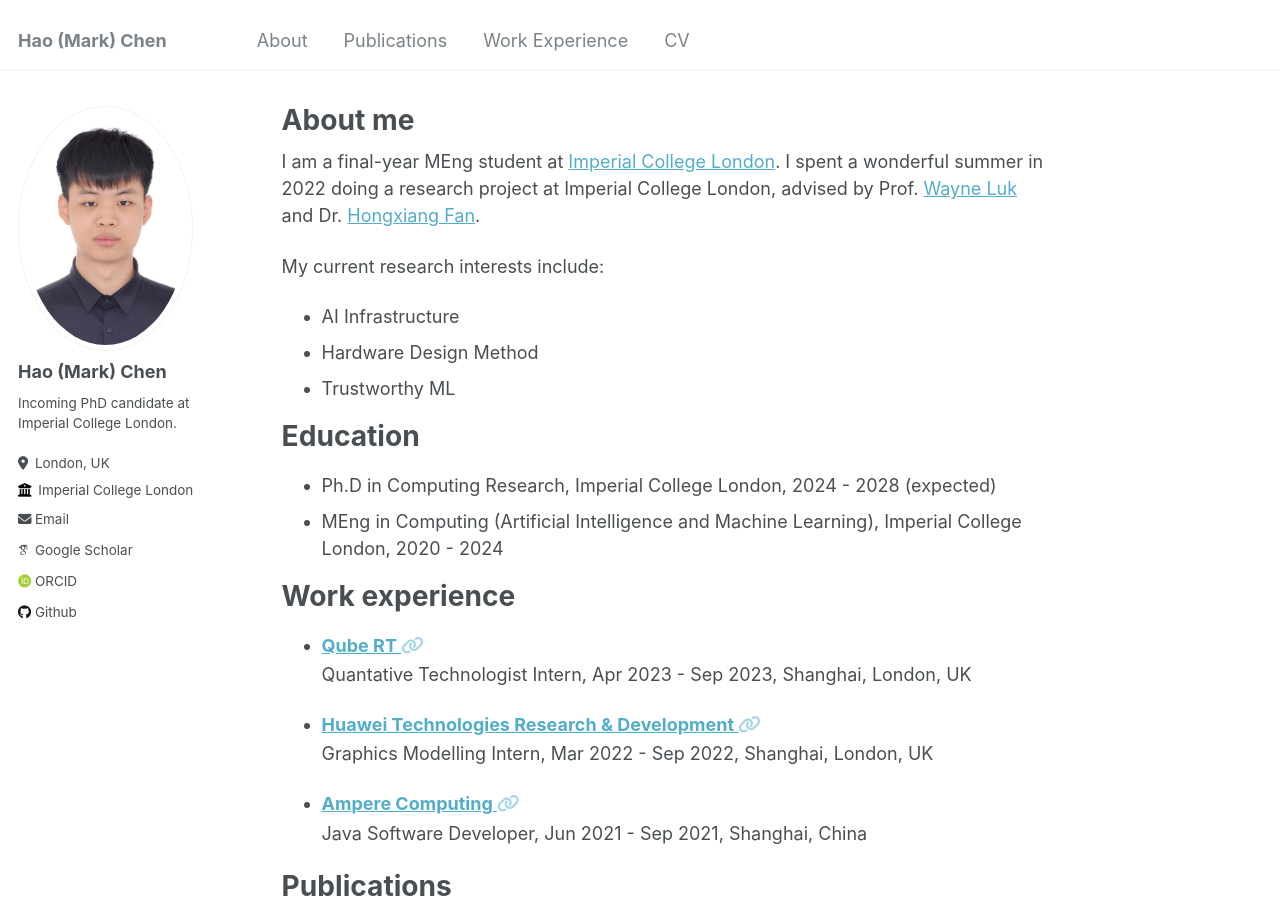
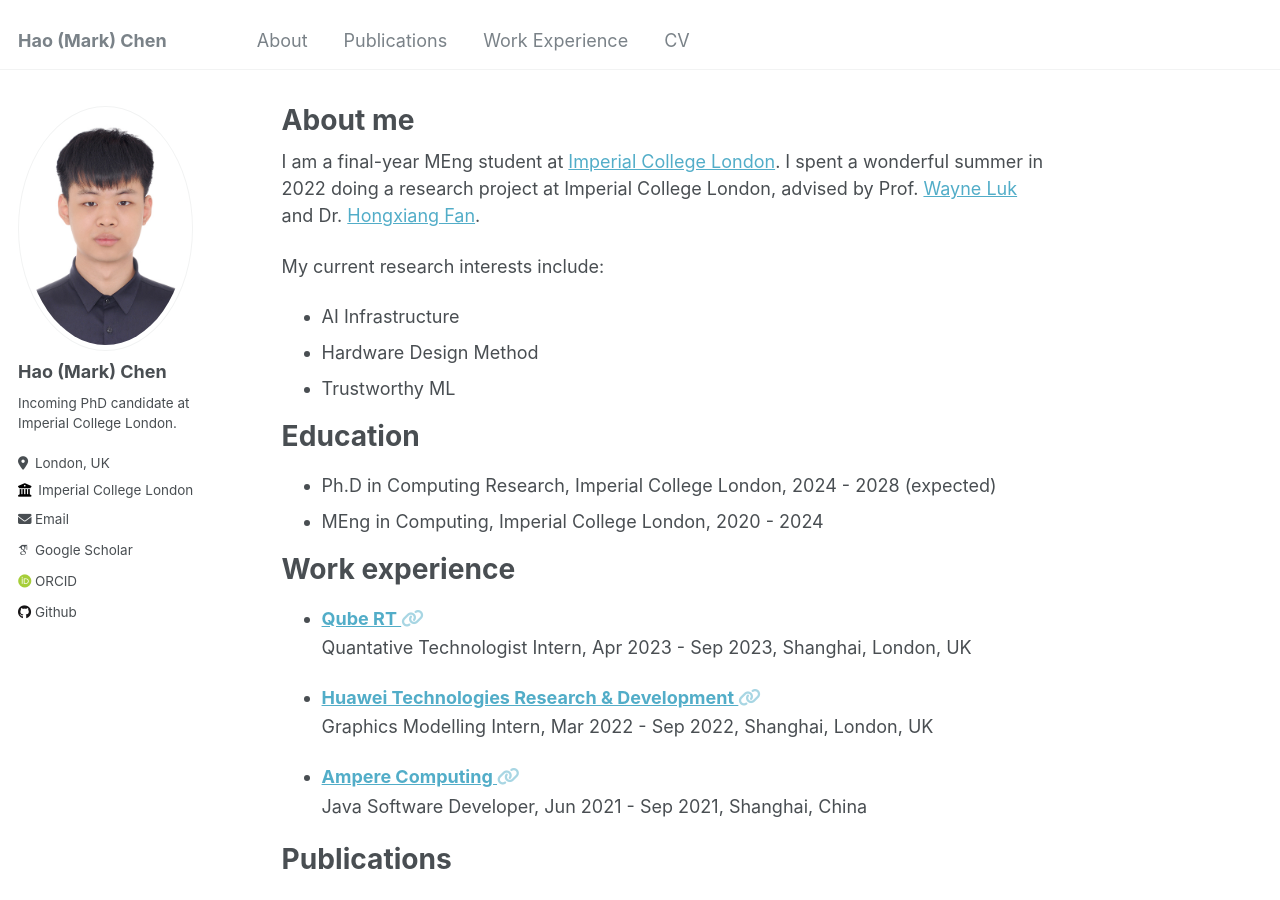
Before and after one commit to hmarkc/hmarkc.github.io, a Jekyll site: the page built from _pages/about.md, in a window 1280 px wide and 900 px high. Built offline with Jekyll 4.4.1, drawn with Linux system fonts in a browser that asks for light colours; some web fonts are replaced.

Commit message:
shorter edu background

```diff
--- a/_pages/about.md
+++ b/_pages/about.md
@@ -18,7 +18,7 @@ My current research interests include:
 # Education
 
 - Ph.D in Computing Research, Imperial College London, 2024 - 2028 (expected)
-- MEng in Computing (Artificial Intelligence and Machine Learning), Imperial College London, 2020 - 2024
+- MEng in Computing, Imperial College London, 2020 - 2024
 
 # Work experience
 
```
